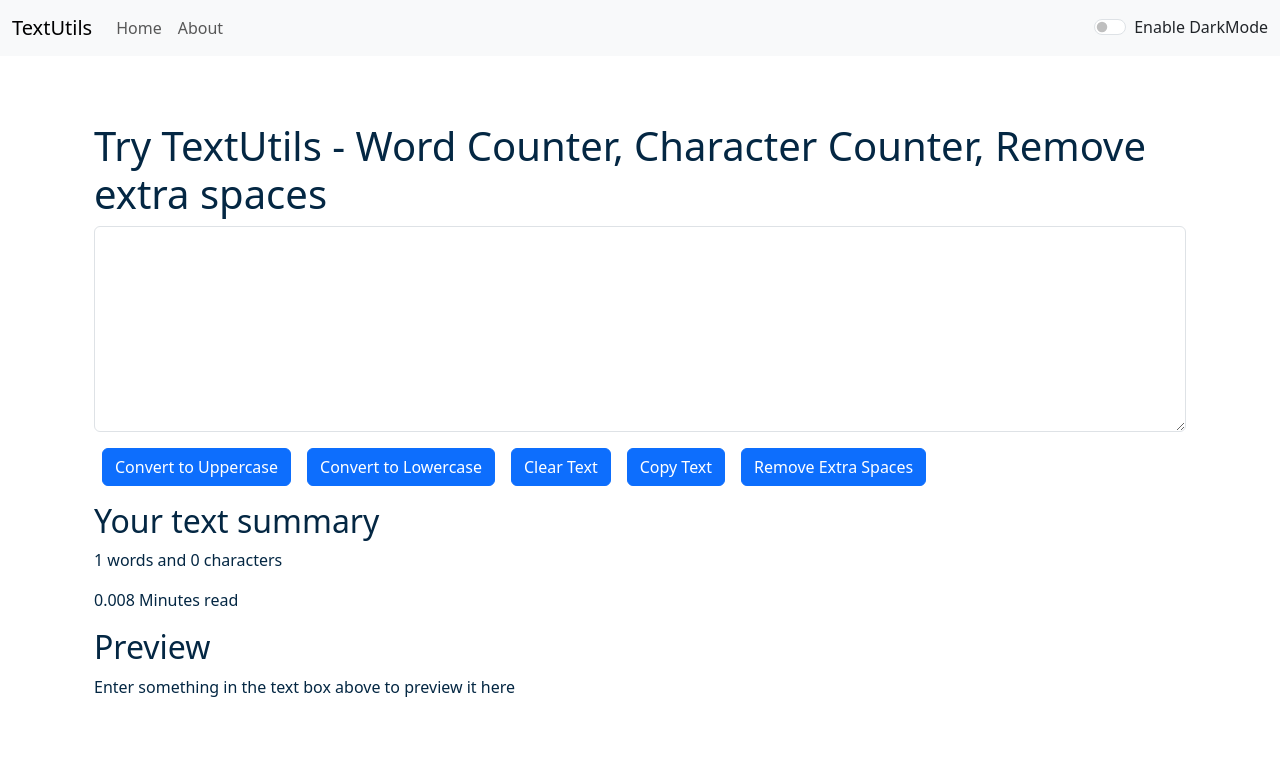
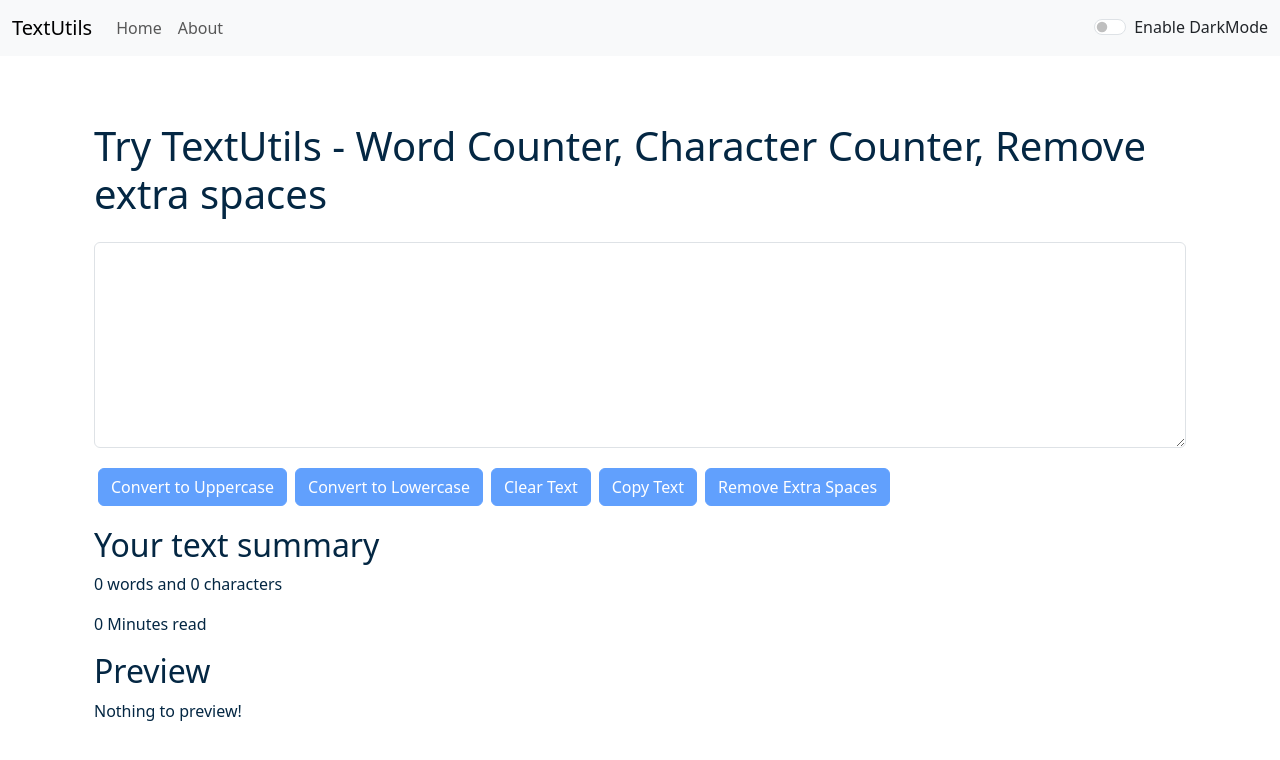
Before and after one commit to keshavjha06/react-textutils, a React (Create React App) app: page /home in a window 1280 px wide. Shown: the top 760 px of the page. Built offline with nearby package versions, Linux system fonts and the light colour scheme.

Commit message:
modified TextForm.js

```diff
--- a/src/components/TextForm.js
+++ b/src/components/TextForm.js
@@ -2,7 +2,6 @@ import React, { useState } from 'react'
 
 export default function TextForm(props) {
   const handleUpClick = () => {
-    // console.log('Uppercase was clicked' + text)
     let newText = text.toUpperCase();
     setText(newText)
     props.showAlert("Converted to uppercase!", "success")
@@ -23,11 +22,8 @@ export default function TextForm(props) {
   }
 
   const handleCopy = () => {
-    let text = document.getElementById('myBox')
-    text.select()
-    navigator.clipboard.writeText(text.value);
+    navigator.clipboard.writeText(text)
     props.showAlert("Copied to clipboard!", "success")
-
   }
 
   const handleExtraSpace = () => {
@@ -37,7 +33,6 @@ export default function TextForm(props) {
   }
 
   const handleOnChange = (event) => {
-    // console.log('On change')
     setText(event.target.value)
   }
 
@@ -47,40 +42,40 @@ export default function TextForm(props) {
   return (
     <>
       <div className='container' style={{ color: props.mode === 'dark' ? `white` : `#042743` }}>
-        <h1>{props.heading}</h1>
+        <h1 className='mb-4'>{props.heading}</h1>
         <div className='mb-3'>
           <textarea
             className='form-control'
             value={text}
             onChange={handleOnChange}
-            style={{ backgroundColor: props.mode === 'dark' ? 'grey' : 'white', color: props.mode === 'dark' ? 'white' : '#042743' }}
+            style={{ backgroundColor: props.mode === 'dark' ? '#13466e' : 'white', color: props.mode === 'dark' ? 'white' : '#042743' }}
             id='myBox'
             rows='8'
           ></textarea>
         </div>
-        <button className='btn btn-primary mx-2' onClick={handleUpClick}>
+        <button disabled={text.length === 0} className='btn btn-primary mx-1 my-1' onClick={handleUpClick}>
           Convert to Uppercase
         </button>
-        <button className='btn btn-primary mx-2' onClick={handleLoClick}>
+        <button disabled={text.length === 0} className='btn btn-primary mx-1 my-1' onClick={handleLoClick}>
           Convert to Lowercase
         </button>
-        <button className='btn btn-primary mx-2' onClick={handleClearClick}>
+        <button disabled={text.length === 0} className='btn btn-primary mx-1 my-1' onClick={handleClearClick}>
           Clear Text
         </button>
-        <button className='btn btn-primary mx-2' onClick={handleCopy}>
+        <button disabled={text.length === 0} className='btn btn-primary mx-1 my-1' onClick={handleCopy}>
           Copy Text
         </button>
-        <button className='btn btn-primary mx-2' onClick={handleExtraSpace}>
+        <button disabled={text.length === 0} className='btn btn-primary mx-1 my-1' onClick={handleExtraSpace}>
           Remove Extra Spaces
         </button>
 
       </div >
       <div className="container my-3" style={{ color: props.mode === 'dark' ? `white` : `#042743` }}>
         <h2>Your text summary</h2>
-        <p>{text.split(" ").length} words and {text.length} characters</p>
-        <p>{0.008 * text.split(" ").length} Minutes read</p>
+        <p>{text.split(/\s+/).filter((element) => { return element.length !== 0 }).length} words and {text.length} characters</p>
+        <p>{0.008 * text.split(" ").filter((element) => { return element.length !== 0 }).length} Minutes read</p>
         <h2>Preview</h2>
-        <p>{text.length > 0 ? text : "Enter something in the text box above to preview it here"}</p>
+        <p>{text.length > 0 ? text : "Nothing to preview!"}</p>
       </div>
     </>
   )
```
